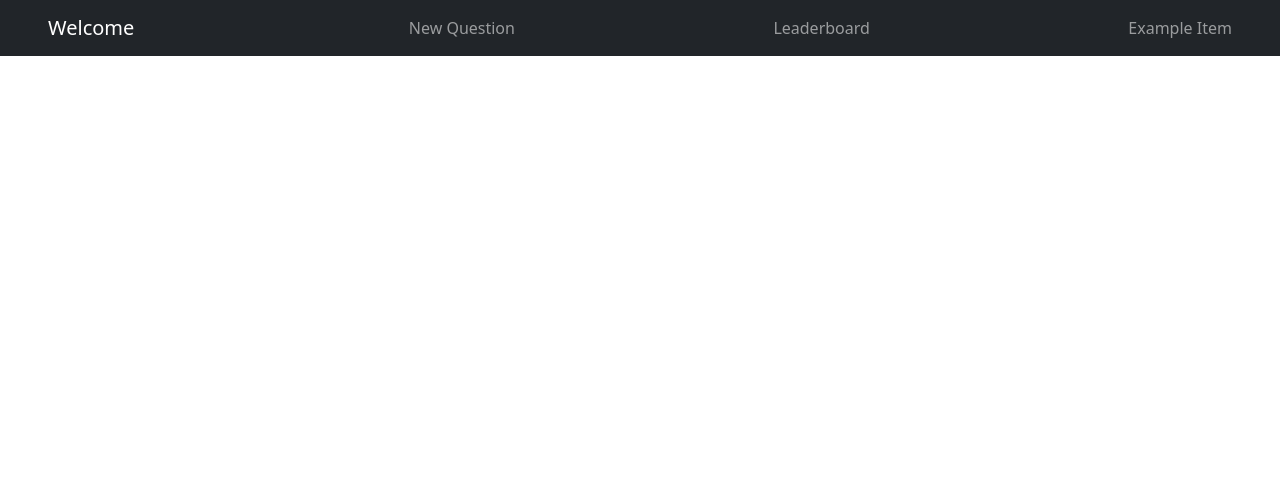
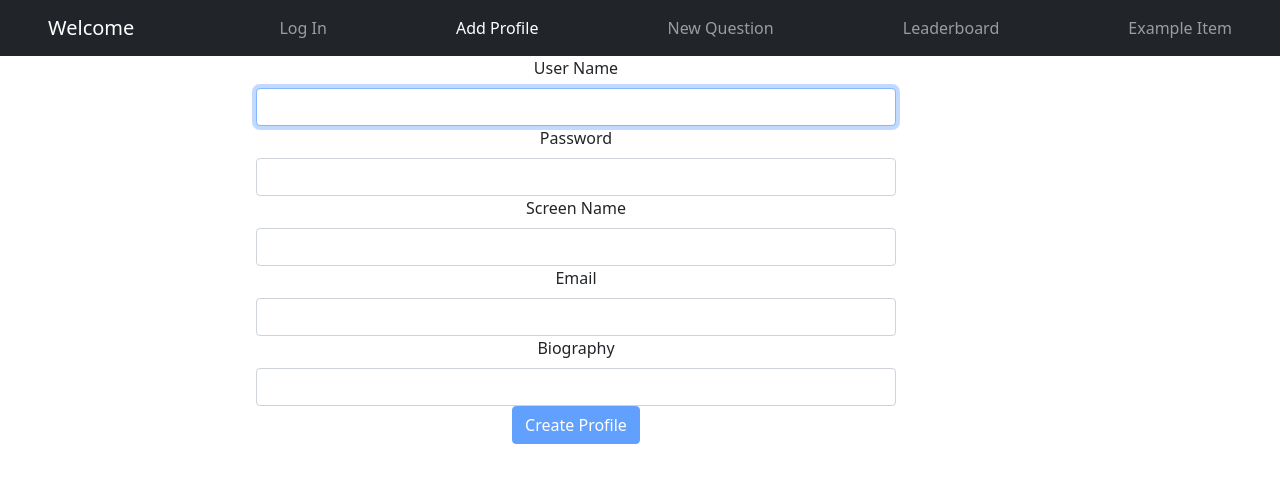
Before and after one commit to CGreenup/Project2-Trivia-Bird-Frontend, a React (Create React App) app: page /newprofile in a window 1280 px wide. Shown: the top 482 px of the page. Built offline with nearby package versions, Linux system fonts and the light colour scheme.

Commit message:
Created LogIn and NewProfile components.  Modified NavBar and AppRoutes

```diff
--- a/src/App.css
+++ b/src/App.css
@@ -35,4 +35,6 @@
   to {
     transform: rotate(360deg);
   }
+
+
 }
--- /dev/null
+++ b/src/components/LogIn.tsx
@@ -0,0 +1,49 @@
+import React, { useState } from "react";
+import Form from "react-bootstrap/Form";
+import Button from "react-bootstrap/Button";
+import { UserProfile } from "../models/UserProfile";
+
+export default function LogIn() {
+    const [username, setUsername] = useState("");
+    const [password, setPassword] = useState("");
+    const userProfile = UserProfile.prototype;
+
+
+    function validateUser() {
+        return username.length > 0 && password.length > 0;
+    }
+
+    function handleSubmit(event: { preventDefault: () => void; }) {
+        userProfile.username = username;
+        userProfile.password = password;
+        event.preventDefault();
+    }
+
+    return (
+        <div className="LogIn" style={{width: '60%', paddingLeft: '40%'}}>
+            <Form onSubmit={handleSubmit}>
+                <Form.Group controlId="username">
+                    <Form.Label>User Name</Form.Label>
+                    <Form.Control
+                        autoFocus
+                        type="text"
+                        value={username}
+                        onChange={(e) => setUsername(e.target.value)}
+                    />
+                </Form.Group>
+                <Form.Group controlId="password">
+                    <Form.Label>Password</Form.Label>
+                    <Form.Control
+                        type="password"
+                        value={password}
+                        onChange={(e) => setPassword(e.target.value)}
+                    />
+                </Form.Group>
+                <Button type="submit" disabled={!validateUser()}>
+                    Submit
+                </Button>
+            </Form>
+        </div>
+
+    );
+}
--- a/src/components/NavBar.tsx
+++ b/src/components/NavBar.tsx
@@ -5,6 +5,14 @@ const NavBar:React.FC<unknown> = (props) => {
     return(
         <nav className = 'navbar navbar-dark bg-dark px-5'>
             <Link className = 'navbar-brand' to='/this'>Welcome</Link>
+
+                <span className="navbar-nav">
+                    <NavLink className = 'nav-link' to = '/login'> Log In </NavLink>
+                </span>
+
+                <span className="navbar-nav">
+                    <NavLink className = 'nav-link' to = '/newprofile'> Add Profile </NavLink>
+                </span>
 
                 <span className="navbar-nav">
                     <NavLink className = 'nav-link' to = '/game'> New Question </NavLink>
--- /dev/null
+++ b/src/components/NewProfile.tsx
@@ -0,0 +1,79 @@
+import React, { useState } from "react";
+import Form from "react-bootstrap/Form";
+import Button from "react-bootstrap/Button";
+import { UserProfile } from "../models/UserProfile";
+
+export default function NewProfile() {
+    const [username, setUsername] = useState("");
+    const [password, setPassword] = useState("");
+    const [screenName, setScreenName] = useState("");
+    const [email, setEmail] = useState("");
+    const [bio, setBio] = useState("");
+    const userProfile = UserProfile.prototype;
+
+
+    function validateUser() {
+        return username.length > 0 && password.length > 0 && screenName.length > 0 && email.length > 0 && bio.length > 0;
+    }
+
+    function handleSubmit(event: { preventDefault: () => void; }) {
+        userProfile.username = username;
+        userProfile.password = password;
+        userProfile.screenName = screenName;
+        userProfile.email = email;
+        userProfile.bio = bio;
+        event.preventDefault();
+    }
+
+    return (
+        <div className="NewProfile" style={{width: '70%', paddingLeft: '20%'}}>
+            <Form onSubmit={handleSubmit}>
+                <Form.Group controlId="username">
+                    <Form.Label>User Name</Form.Label>
+                    <Form.Control
+                        autoFocus
+                        type="text"
+                        value={username}
+                        onChange={(e) => setUsername(e.target.value)}
+                    />
+                </Form.Group>
+                <Form.Group controlId="password">
+                    <Form.Label>Password</Form.Label>
+                    <Form.Control
+                        type="password"
+                        value={password}
+                        onChange={(e) => setPassword(e.target.value)}
+                    />
+                </Form.Group>
+                <Form.Group controlId="screenName">
+                    <Form.Label>Screen Name</Form.Label>
+                    <Form.Control
+                        type="text"
+                        value={screenName}
+                        onChange={(e) => setScreenName(e.target.value)}
+                    />
+                </Form.Group>
+                <Form.Group controlId="email">
+                    <Form.Label>Email</Form.Label>
+                    <Form.Control
+                        type="email"
+                        value={email}
+                        onChange={(e) => setEmail(e.target.value)}
+                    />
+                </Form.Group>
+                <Form.Group controlId="bio">
+                    <Form.Label>Biography</Form.Label>
+                    <Form.Control
+                        type="textarea"
+                        value={bio}
+                        onChange={(e) => setBio(e.target.value)}
+                    />
+                </Form.Group>
+                <Button type="submit" disabled={!validateUser()}>
+                    Create Profile
+                </Button>
+            </Form>
+        </div>
+
+    );
+}
--- a/src/remote/SpringApi.ts
+++ b/src/remote/SpringApi.ts
@@ -5,7 +5,7 @@ import SpringClient from "./SpringClient";
 export const ApiGetProfiles = async():Promise<UserProfile[]> => {
     const response = await SpringClient.get<UserProfile[]>('/profile/');
 
-    if (response.status = 200) {
+    if (response.status === 200) {
         return response.data;
     }
 
--- a/src/router/AppRoutes.tsx
+++ b/src/router/AppRoutes.tsx
@@ -3,6 +3,8 @@ import { Route, Switch } from "react-router-dom";
 import DifficultyButton from "../components/DifficultyButton";
 import DifficultySelector from "../components/DifficultySelector";
 import LeaderBoard from "../components/LeaderBoard";
+import LogIn from "../components/LogIn";
+import NewProfile from "../components/NewProfile";
 
 const AppRoutes:React.FC<unknown> = (props) =>{
     return(
@@ -25,6 +27,10 @@ const AppRoutes:React.FC<unknown> = (props) =>{
                 </div>
             )}}/>
 
+            <Route path = '/login' component={LogIn}/>
+
+            <Route path = '/newprofile' component={NewProfile}/>
+
             <Route path = '/game' component={DifficultySelector}/>
 
             <Route path = '/leaderboard' component={LeaderBoard}/>
```
